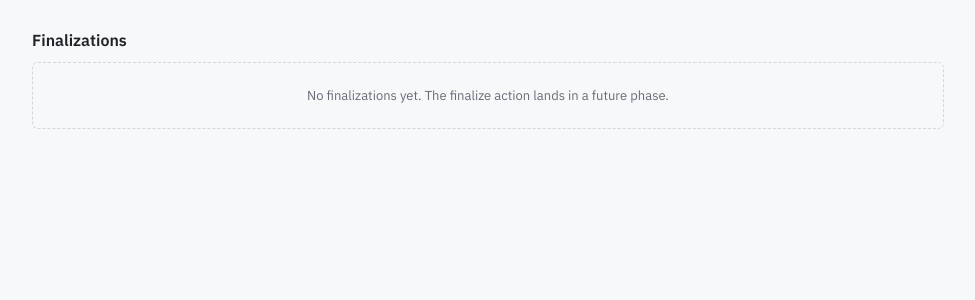
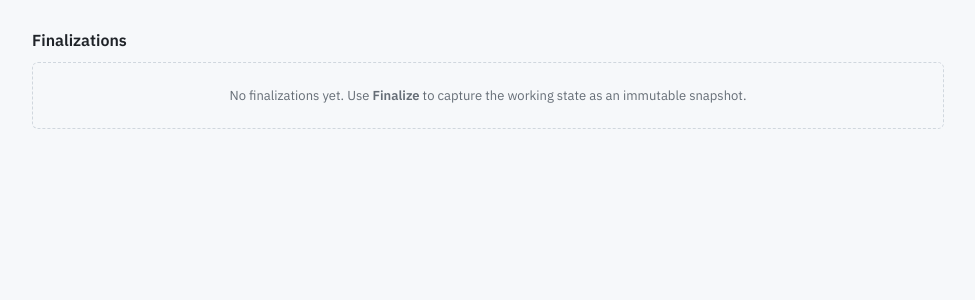
Before and after one commit to mvorstman/cv-healthcheck, a Flask app: page /customers/default/projects/default in a window 1280 px wide. Shown: the part 287-587 px from the top of the page, without its empty margins (152-1127 px from the left). Run offline with Flask 3, Linux system fonts and the light colour scheme; data comes from the database, SQL or seed files in the repository; tables that the repository leaves empty hold one stand-in row (values such as "Sample post"); parts of the project's set-up code (start-up, migrations or seed data) failed here and were passed over.

Commit message:
Phase 5 step 5: finalizations list on project detail (refresh placeholder)
The finalizations list-rendering was wired in phase 4 — the project
detail route already queries finalizations DESC and the template
already renders the table when any exist. The only change needed was
the empty-state message, which said "lands in a future phase" — now
it says "Use Finalize to capture the working state as an immutable
snapshot."

The read-only per-finalization view (GET /customers/<c>/projects/<p>/
finalizations/<n>) is deferred to backlog. Rendering a finalization's
contents would need ArtifactStore (or an equivalent) to read from a
finalized/<n>/ path; that's an architectural change beyond phase 5's
scope. The brief explicitly permitted deferring this. Captured in
HANDOVER's backlog for a future session.

Co-Authored-By: Claude Sonnet 4.6 <noreply@anthropic.com>

```diff
--- a/src/cvhealthcheck/web/templates/project_detail.html
+++ b/src/cvhealthcheck/web/templates/project_detail.html
@@ -276,7 +276,8 @@
     </table>
   {% else %}
     <div class="cust-empty">
-      No finalizations yet. The finalize action lands in a future phase.
+      No finalizations yet. Use <strong>Finalize</strong> to capture the
+      working state as an immutable snapshot.
     </div>
   {% endif %}
 </div>
```
